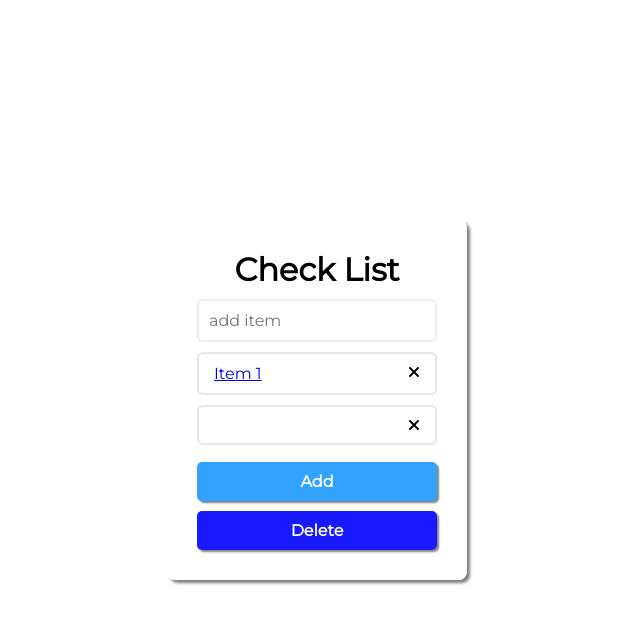
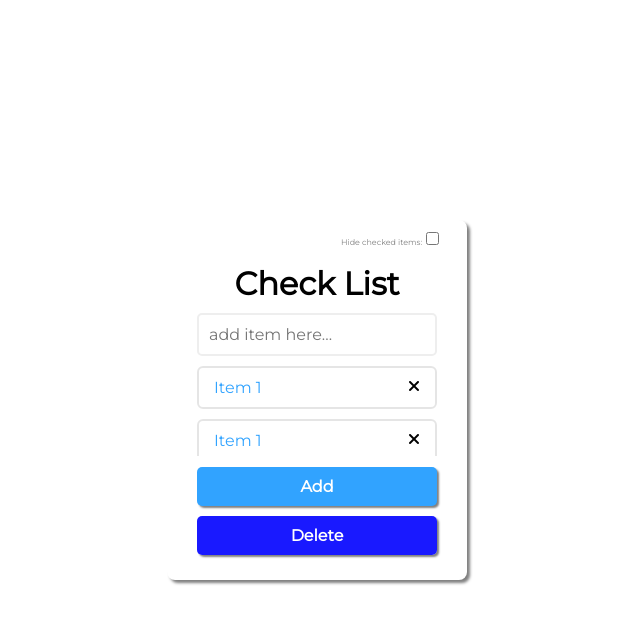
Before and after one commit to Nola360/March-28, a plain HTML site: page index.html in a window 1280 px wide. Both pictures are taken after a click on the element "Add". Shown: the whole page, without its empty margins (323-963 px from the left). Drawn offline with Linux system fonts and the light colour scheme.

Commit message:
added hide button

```diff
--- a/app.js
+++ b/app.js
@@ -1,16 +1,66 @@
 const add_button = document.querySelector('.add_button');
 const input = document.querySelector('.input');
 const list = document.querySelector('ul');
+const delete_button = document.querySelector('.delete_button');
+const x_icon = document.querySelector('i.fas.fa-times');
+const line_through = document.querySelectorAll('li i.fas.fa-times');
+
+
+
+
+// line_through.forEach(function (item) {
+//   item.style.backgroundColor = 'yellow';
+//   item.parentElement.remove();
+// })
+
+// console.log(line_through);
+
+
+
+// const newline_through = Array.from(line_through);
+
+// console.log(line_through);
+// line_through.forEach(function (item) {
+//   item.addEventListener('click', function () {
+//     console.log('test');
+//   })
+// })
+
+
+
+
+
+// for (let i = 0; i < line_through.length; i++) {
+//   line_through[i].nextElementSibling.addEventListener('click', function () {
+//     line_through[i].classList.toggle('active');
+//   })
+// }
 
 add_button.addEventListener('click', function () {
+  if (input.value === '') {
+    return false;
+  }
   let item = document.createElement('li');
   let link = document.createElement('a')
-  let close = document.createElement('i');
-  close.className = 'fas fa-times';
+  let x_icon = document.createElement('i');
+  x_icon.className = 'fas fa-times';
   link.setAttribute('href', '#');
-  link.innerText = input.value;
+  link.innerHTML = input.value;
   item.appendChild(link);
+  item.appendChild(x_icon);
   list.appendChild(item);
-  item.appendChild(close);
-  input.value = '';
+  input.value = ''
+  console.log(item);
 })
+
+
+
+
+delete_button.addEventListener('click', function () {
+  let li = document.querySelector('li');
+  if (li === null) {
+    return false;
+  } else {
+    li.remove();
+  }
+})
--- a/index.html
+++ b/index.html
@@ -14,10 +14,15 @@
   <div class="container">
 
 
+
     <div class="input_container">
+      <span>Hide checked items:</span>
+      <input type="checkbox" class='checkbox'>
       <h1>Check List</h1>
-      <input type="text" class='input' placeholder='add item'>
+      <input type="text" class='input' placeholder='add item here...' required>
       <ul>
+        <li><a href="#">Item 1</a><i class="fas fa-times"></i></li>
+        <li><a href="#">Item 1</a><i class="fas fa-times"></i></li>
         <li><a href="#">Item 1</a><i class="fas fa-times"></i></li>
       </ul>
     </div>
--- a/style.css
+++ b/style.css
@@ -15,16 +15,35 @@ body {
 }
 
 .container {
-  /* border: 2px solid rgba(0,0,0,0.5); */
   min-height: 360px;
   width: 300px;
-  padding: 30px;
+  padding: 25px 30px;
   box-shadow: 3px 3px 3px rgba(0,0,0,0.5);
   border-radius: 8px;
   display: flex;
   flex-direction: column;
   justify-content: space-between;
+  transition: height 1s ease;
 }
+
+
+
+span {
+  position: relative;
+  left: 60%;
+  top: -15px;
+  font-size: 8px;
+  color: grey;
+}
+
+.checkbox {
+  position: relative;
+  left: 60%;
+  top: -15px;
+  margin: 0;
+  padding: 0;
+}
+
 h1 {
   margin-bottom: 10px;
   text-align: center;
@@ -39,14 +58,11 @@ h1 {
   padding: 10px 20px 10px 10px;
 }
 
-/* ul {
-  list-style: none;
+ul {
+  height: 100px;
+  overflow-y: scroll;
+}
 
-  margin-top: 10px;
-  border-radius: 5px;
-  padding: 1px 5px 10px;
-  min-height: 20px;
-} */
 
 li {
   display: flex;
@@ -54,14 +70,22 @@ li {
   border: 2px solid rgba(0,0,0,0.1);
   padding: 10px 15px;
   border-radius: 6px;
-  /* padding: 0px 10px; */
   margin-top: 10px;
 }
+
 
 .fas.fa-times {
  cursor: pointer;
 }
 
+a {
+  text-decoration: none;
+  color: rgb(49, 163, 255);
+}
+
+a.active {
+  text-decoration: line-through;
+}
 
 .button_container {
   margin-top: 10px;
```
